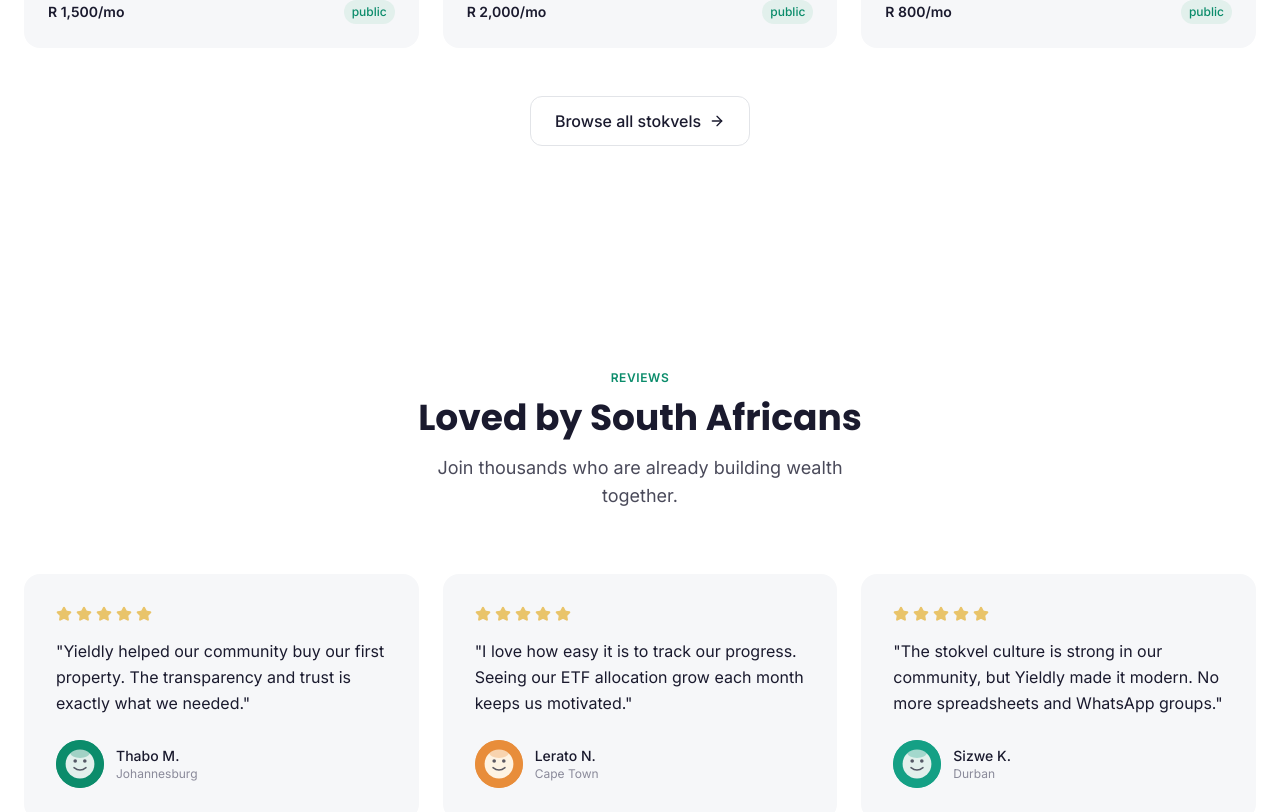
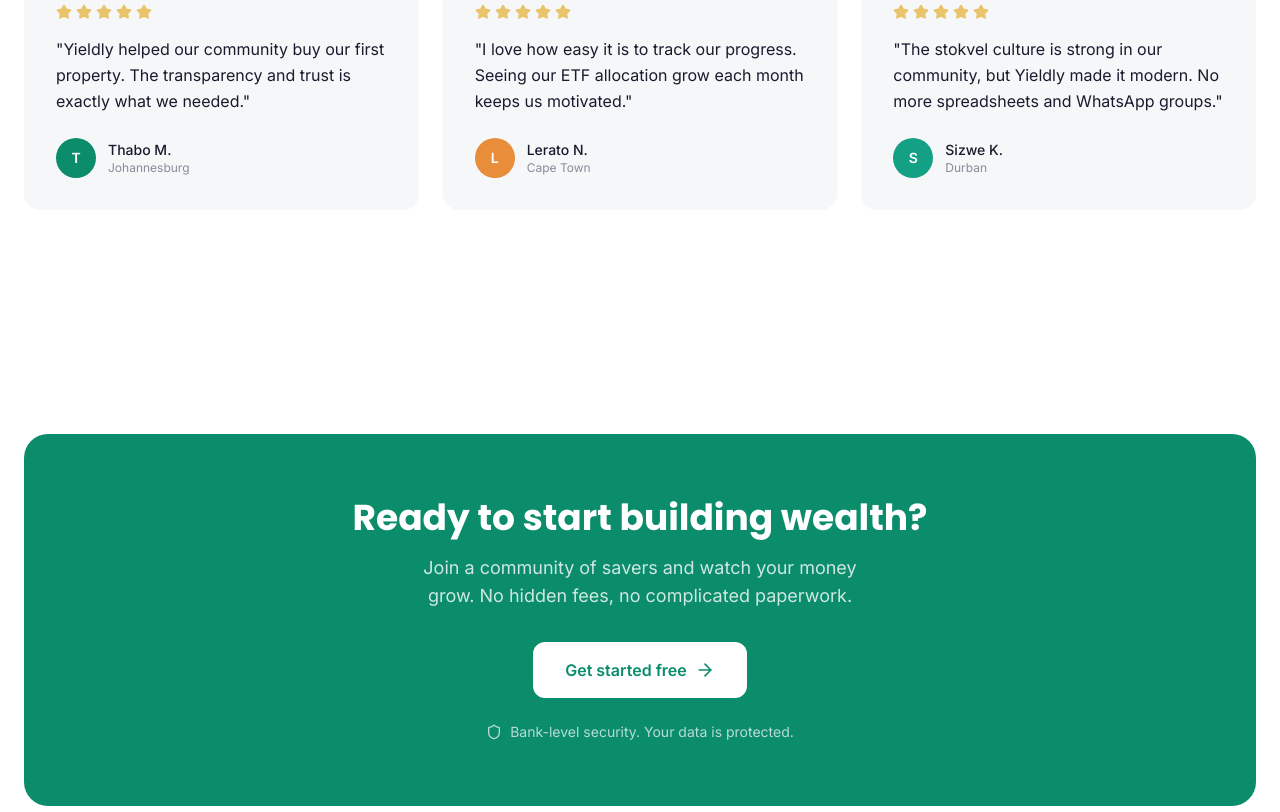
Before and after one commit to reamogetswemolefe0190-cmd/Yieldly, a Next.js app: page /Yieldly/ in a window 1280 px wide. Shown: the part 3028-3840 px from the top of the page. Built offline with nearby package versions, Linux system fonts and the light colour scheme.

Commit message:
fix: remove cartoon faces, use clean professional initial avatars

```diff
--- a/src/app/page.tsx
+++ b/src/app/page.tsx
@@ -2,7 +2,6 @@
 import { LandingHeader } from "@/components/layout/LandingHeader";
 import { HeroSection } from "@/components/landing/HeroSection";
 import { HowItWorksSection } from "@/components/landing/HowItWorksSection";
-import { CommunitySection } from "@/components/landing/CommunitySection";
 import { FeaturedStokvelsSection } from "@/components/landing/FeaturedStokvelsSection";
 import { TestimonialsSection } from "@/components/landing/TestimonialsSection";
 import { CTASection } from "@/components/landing/CTASection";
@@ -19,7 +18,6 @@
       <main>
         <HeroSection />
         <HowItWorksSection />
-        <CommunitySection />
         <FeaturedStokvelsSection />
         <TestimonialsSection />
         <CTASection />
--- a/src/components/landing/TestimonialsSection.tsx
+++ b/src/components/landing/TestimonialsSection.tsx
@@ -9,38 +9,26 @@
     location: "Johannesburg",
     text: "Yieldly helped our community buy our first property. The transparency and trust is exactly what we needed.",
     rating: 5,
-    avatar: { color: "#0B8C6B", face: "#E2F0EC" },
+    initial: "T",
+    color: "#0B8C6B",
   },
   {
     name: "Lerato N.",
     location: "Cape Town",
     text: "I love how easy it is to track our progress. Seeing our ETF allocation grow each month keeps us motivated.",
     rating: 5,
-    avatar: { color: "#E88D3A", face: "#FEF3E2" },
+    initial: "L",
+    color: "#E88D3A",
   },
   {
     name: "Sizwe K.",
     location: "Durban",
     text: "The stokvel culture is strong in our community, but Yieldly made it modern. No more spreadsheets and WhatsApp groups.",
     rating: 5,
-    avatar: { color: "#14A085", face: "#E2F0EC" },
+    initial: "S",
+    color: "#14A085",
   },
 ];
-
-function TestimonialAvatar({ color, face }: { color: string; face: string }) {
-  return (
-    <div className="relative w-12 h-12 rounded-full overflow-hidden flex-shrink-0" style={{ backgroundColor: color }}>
-      <svg viewBox="0 0 80 80" className="w-full h-full">
-        <circle cx="40" cy="40" r="40" fill={color} />
-        <circle cx="40" cy="40" r="24" fill={face} />
-        <circle cx="32" cy="35" r="3" fill="#1A1A2E" opacity="0.7" />
-        <circle cx="48" cy="35" r="3" fill="#1A1A2E" opacity="0.7" />
-        <path d="M 30 46 Q 40 54 50 46" stroke="#1A1A2E" strokeWidth="2.5" fill="none" strokeLinecap="round" opacity="0.7" />
-        <ellipse cx="40" cy="22" rx="16" ry="8" fill={color} opacity="0.3" />
-      </svg>
-    </div>
-  );
-}
 
 export function TestimonialsSection() {
   return (
@@ -83,7 +71,12 @@
                 "{t.text}"
               </p>
               <div className="flex items-center gap-3">
-                <TestimonialAvatar color={t.avatar.color} face={t.avatar.face} />
+                <div
+                  className="w-10 h-10 rounded-full flex items-center justify-center text-white font-semibold text-sm"
+                  style={{ backgroundColor: t.color }}
+                >
+                  {t.initial}
+                </div>
                 <div>
                   <p className="text-sm font-medium text-[#1A1A2E]">{t.name}</p>
                   <p className="text-xs text-[#8A8A9A]">{t.location}</p>
```
